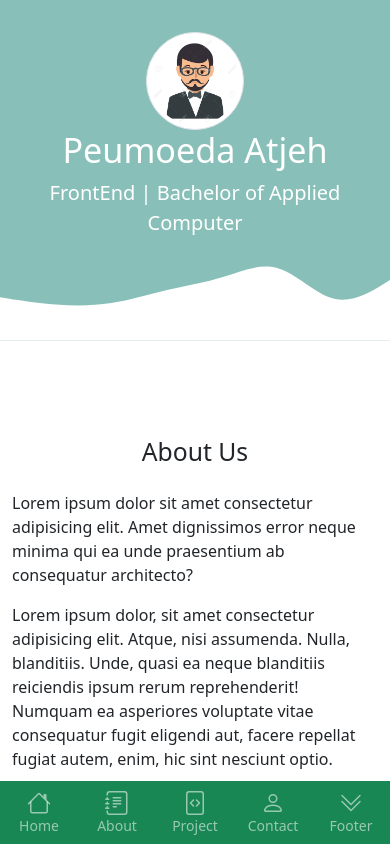
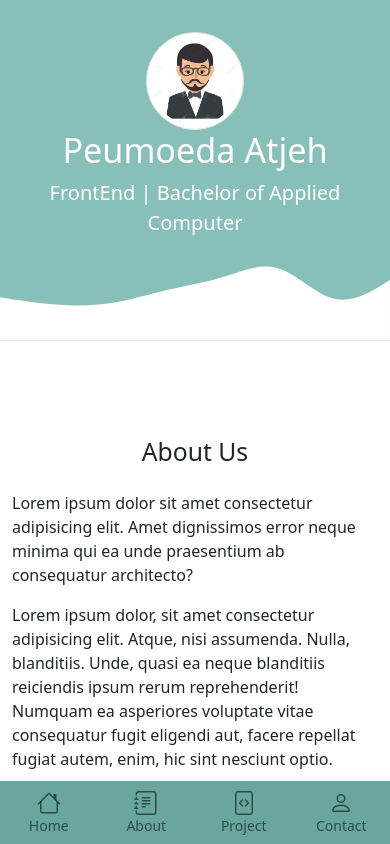
Before and after one commit to Soe-Hok-Gie/peumoeda-atjeh, a React (Create React App) app: page / in a window 390 px wide. Shown: the top 844 px of the page. Built offline with nearby package versions, Linux system fonts and the light colour scheme.

Commit message:
perubahan pada Navbar mobile

```diff
--- a/src/components/Navbar.jsx
+++ b/src/components/Navbar.jsx
@@ -42,7 +42,7 @@ const Navbar = () => {
       </nav>
 
       {/* nav mobile */}
-      <nav class="nav-bawah navbar-dark bg-success navbar-expand fixed-bottom d-md-none d-lg-none d-xl-none">
+      <nav class="nav-bawah navbar-light nav-teal navbar-expand fixed-bottom d-md-none d-lg-none d-xl-none">
         <ul class="navbar-nav nav-justified w-100">
           <li class="nav-item">
             <a href="#" class="nav-link text-center">
@@ -83,15 +83,6 @@ const Navbar = () => {
               <span class="small d-block">Contact</span>
             </a>
           </li>
-          <li class="nav-item">
-            <a href="#footer" class="nav-link text-center">
-              <svg xmlns="http://www.w3.org/2000/svg" width="1.5em" height="1.5em" fill="currentColor" class="bi bi-chevron-double-down" viewBox="0 0 16 16">
-                <path fill-rule="evenodd" d="M1.646 6.646a.5.5 0 0 1 .708 0L8 12.293l5.646-5.647a.5.5 0 0 1 .708.708l-6 6a.5.5 0 0 1-.708 0l-6-6a.5.5 0 0 1 0-.708z" />
-                <path fill-rule="evenodd" d="M1.646 2.646a.5.5 0 0 1 .708 0L8 8.293l5.646-5.647a.5.5 0 0 1 .708.708l-6 6a.5.5 0 0 1-.708 0l-6-6a.5.5 0 0 1 0-.708z" />
-              </svg>
-              <span class="small d-block">Footer</span>
-            </a>
-          </li>
         </ul>
       </nav>
     </>
```
